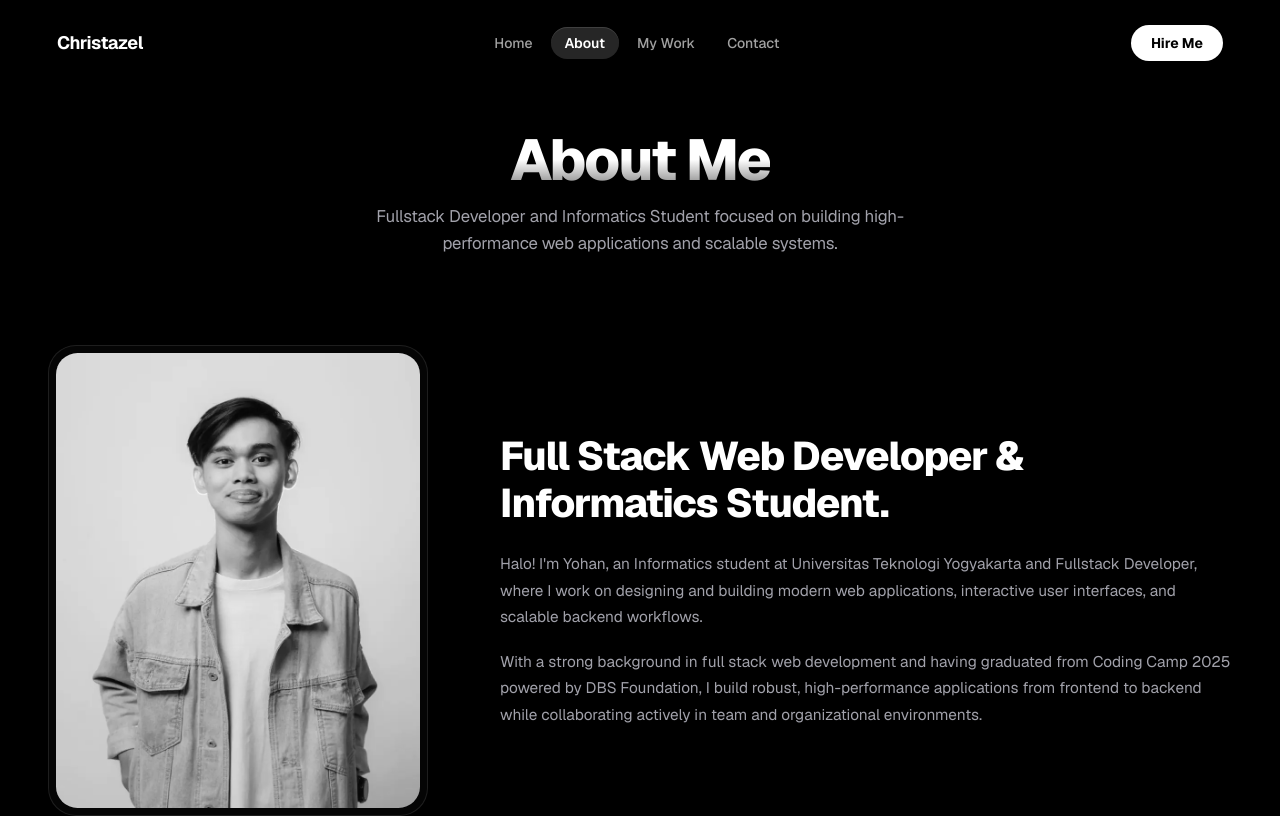
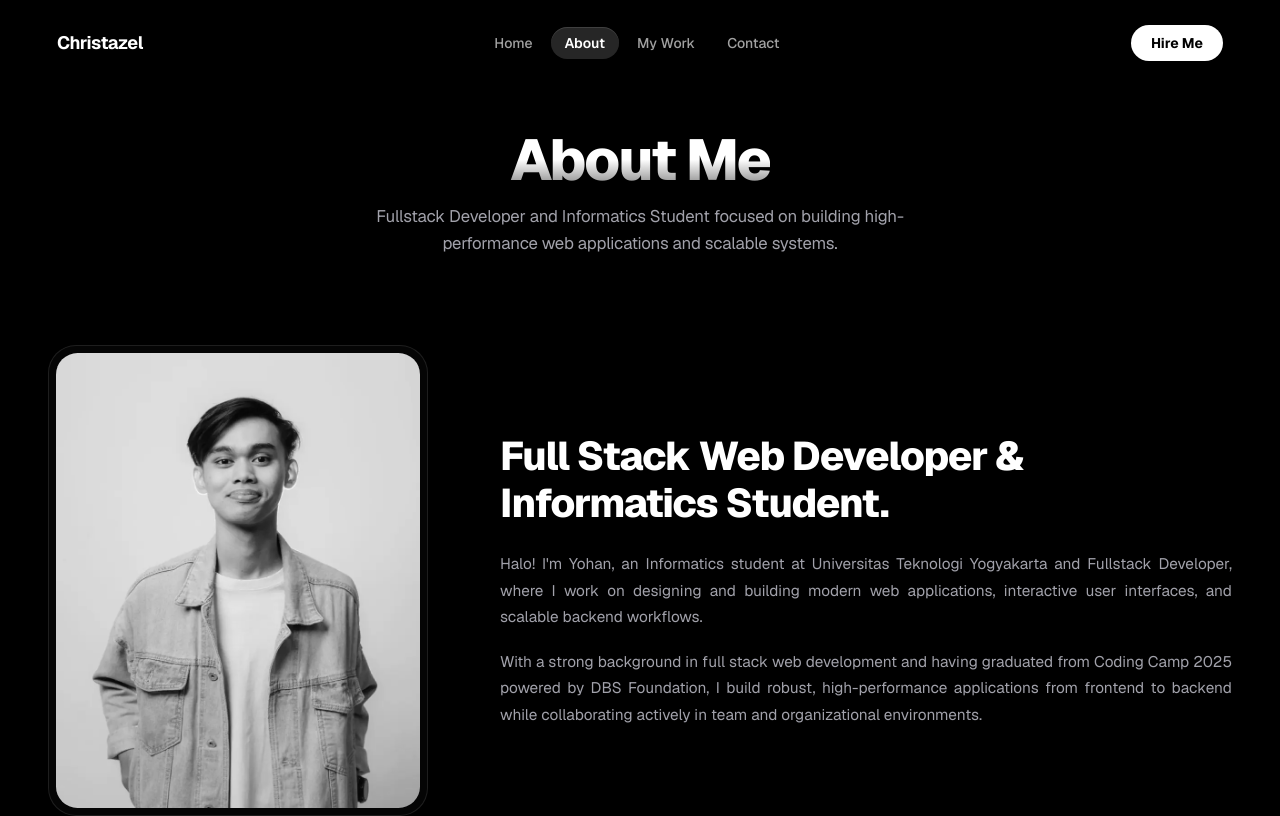
Before and after one commit to Christazel/portfolio, a Next.js app: page /about in a window 1280 px wide. Shown: the top 816 px of the page. Built offline with nearby package versions, Linux system fonts and the light colour scheme.

Commit message:
style(about): justify paragraph text alignment for clean left and right edges

```diff
--- a/app/globals.css
+++ b/app/globals.css
@@ -2496,6 +2496,8 @@ body::-webkit-scrollbar,
   line-height: 1.72;
   color: #a1a1aa;
   font-weight: 400;
+  text-align: justify;
+  text-justify: inter-word;
 }
 
 
```
